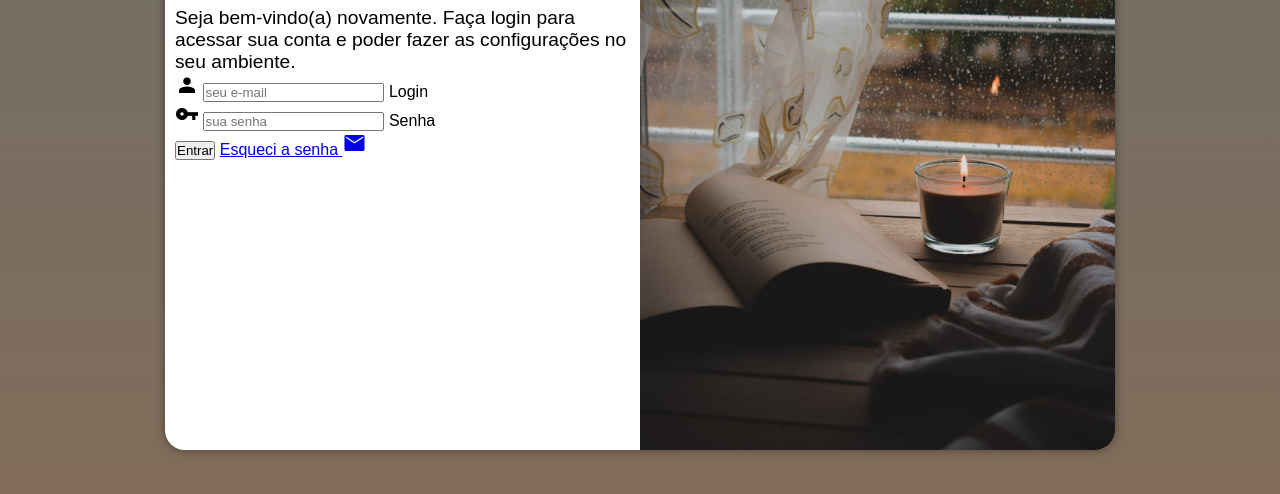
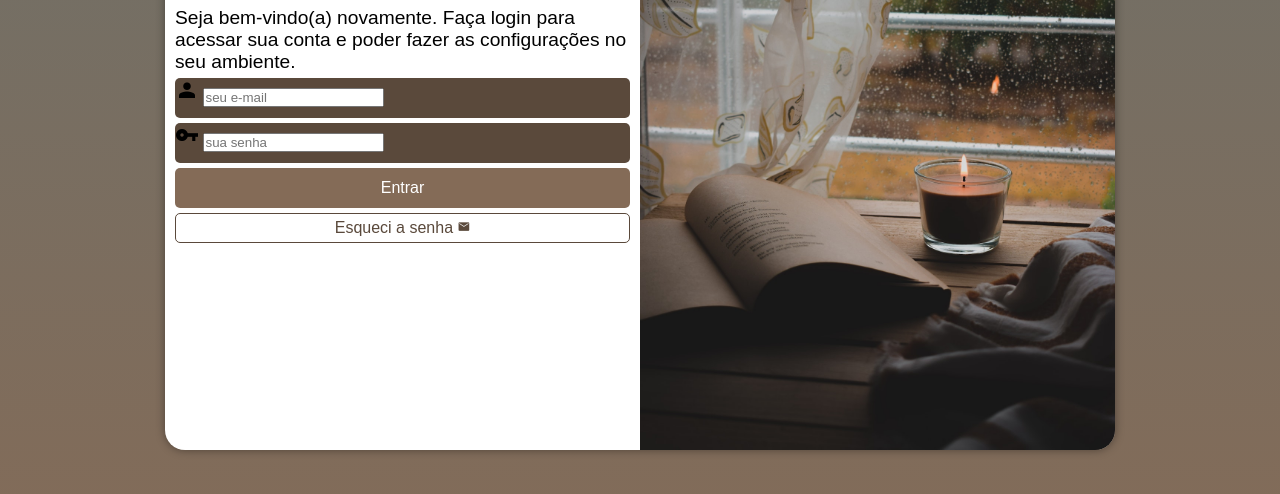
Before and after one commit to danielgneves/projeto-login, a plain HTML site: page index.html in a window 1280 px wide. Shown: the part 200-694 px from the top of the page. Drawn offline with nearby package versions, Linux system fonts and the light colour scheme.

Commit message:
aplicando estilos ao formulário de login

```diff
--- a/estilos/style.css
+++ b/estilos/style.css
@@ -68,3 +68,54 @@ div#formulario > h1 {
 div#formulario > p {
     font-size: 0.8em;
 }
+
+form > div.campo {
+    background-color: #5a493b;
+    height: 40px;
+    margin: 5px 0px;
+    border-radius: 5px;
+
+}
+
+div.campo > label {
+    display: none;
+}
+
+form > div > input[type=submit] {
+    display: block;
+    font-size: 1em;
+    width: 100%;
+    height: 40px;
+    background-color: #846B57;
+    color: white;
+    border: none;
+    border-radius: 5px;
+    cursor: pointer;
+}
+
+div > input[type=submit]:hover {
+    background-color: #5a493b;
+}
+
+div > a.botao {
+    display: block;
+    font-size: 1em;
+    width: 100%;
+    height: 40%;
+    background-color: white;
+    color: #5a493b;
+    border: 1px solid #5a493b;
+    text-align: center;
+    text-decoration: none;
+    padding: 5px;
+    border-radius: 5px;
+    margin-top: 5px;
+}
+
+div > a.botao:hover {
+    background-color: #c29f82;
+}
+
+div > a.botao > span {
+    font-size: 0.8em;
+}
--- a/index.html
+++ b/index.html
@@ -29,7 +29,7 @@
                     </div>
                     <div>
                         <input type="submit" value="Entrar">
-                        <a href="esqueci.html">Esqueci a senha <span class="material-symbols-outlined">mail</span></a>
+                        <a href="esqueci.html" class="botao">Esqueci a senha <span class="material-symbols-outlined">mail</span></a>
                     </div>
                 </form>
             </div>
```
